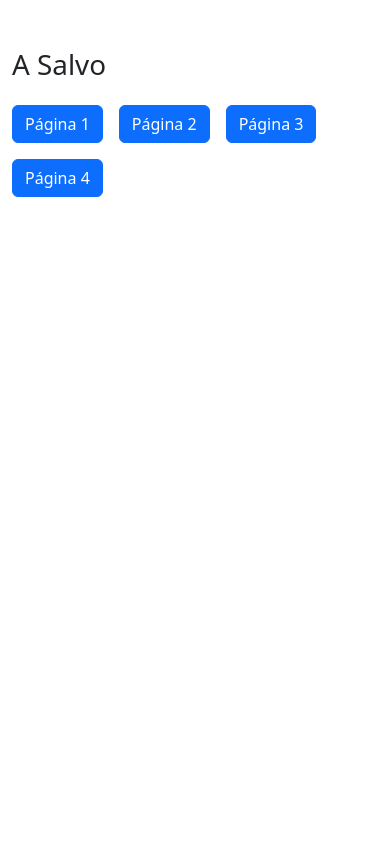
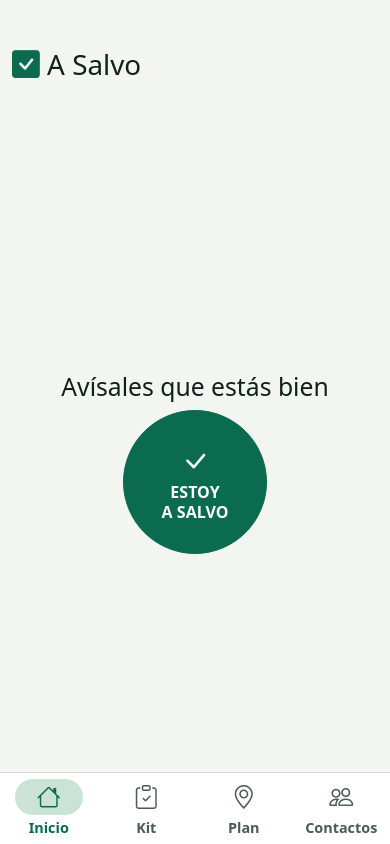
Before and after one commit to sebastiangatica-pro/A-salvo, a plain HTML site: page inicio.html in a window 390 px wide. Drawn offline with nearby package versions, Linux system fonts and the light colour scheme.

Commit message:
Diseño de nav, temas y css custom para los botones, mobile first.

```diff
--- a/css/estilos.css
+++ b/css/estilos.css
@@ -1,3 +1,60 @@
+:root {
+  --nav-h: 72px;
+}
+
 body {
   min-height: 100vh;
+  padding-bottom: calc(var(--nav-h) + env(safe-area-inset-bottom));
 }
+
+.btn-circle {
+  width: 3.5rem;
+  aspect-ratio: 1;
+  padding: 0;
+  border-radius: 50%;
+  display: inline-flex;
+  flex-direction: column;
+  align-items: center;
+  justify-content: center;
+}
+.btn-circle-lg { width: 9rem; aspect-ratio: 1; }
+.bottom-nav {
+  display: flex;
+  justify-content: space-around;
+  align-items: center;
+  height: calc(var(--nav-h) + env(safe-area-inset-bottom));
+  padding-bottom: env(safe-area-inset-bottom);
+  background: var(--as-superficie);
+  border-top: 1px solid var(--as-borde);
+}
+
+.bottom-nav__item {
+  flex: 1;
+  display: flex;
+  flex-direction: column;
+  align-items: center;
+  gap: 2px;
+  color: var(--as-texto-sec);
+  font-weight: 600;
+  font-size: .9rem;
+  text-decoration: none;
+}
+
+.bottom-nav__item:hover {
+  color: var(--as-primario);
+}
+
+.bottom-nav__item i {
+  font-size: 1.5rem;
+  line-height: 1;
+  padding: 6px 22px;
+  border-radius: 999px;
+}
+
+.bottom-nav__item.active {
+  color: var(--as-primario);
+}
+
+.bottom-nav__item.active i {
+  background: var(--as-verde-claro);
+}
--- /dev/null
+++ b/css/tema.css
@@ -0,0 +1,85 @@
+:root {
+  --as-primario:        #0B6B4F; /* hsl(162, 81%, 23%) */
+  --as-primario-hover:  #08543E; /* hsl(162, 83%, 18%) */
+  --as-fondo:           #F3F5F1; /* hsl(90, 17%, 95%)  */
+  --as-superficie:      #FFFFFF; /* hsl(0, 0%, 100%)   */
+  --as-texto:           #10201B; /* hsl(161, 33%, 9%)  */
+  --as-texto-sec:       #4A5A54; /* hsl(158, 10%, 32%) */
+  --as-borde:           #D3DAD4; /* hsl(129, 9%, 84%)  */
+  --as-progreso-fondo:  #E1E7E2; /* hsl(130, 11%, 89%) */
+  --as-verde-claro:     #CBE3D6; /* hsl(148, 30%, 84%) */
+
+  --bs-primary: var(--as-primario);
+  --bs-primary-rgb: 11, 107, 79;
+  --bs-primary-text-emphasis: var(--as-primario-hover);
+  --bs-primary-bg-subtle: var(--as-verde-claro);
+  --bs-primary-border-subtle: var(--as-verde-claro);
+
+  --bs-body-color: var(--as-texto);
+  --bs-body-color-rgb: 16, 32, 27;
+  --bs-emphasis-color: var(--as-texto);
+  --bs-secondary-color: var(--as-texto-sec);
+
+  --bs-body-bg: var(--as-superficie);
+  --bs-body-bg-rgb: 255, 255, 255;
+
+  --bs-border-color: var(--as-borde);
+  --bs-border-color-translucent: var(--as-borde);
+
+  --bs-link-color: var(--as-primario);
+  --bs-link-color-rgb: 11, 107, 79;
+  --bs-link-hover-color: var(--as-primario-hover);
+  --bs-link-hover-color-rgb: 8, 84, 62;
+
+  --bs-focus-ring-color: rgba(11, 107, 79, .25);
+}
+
+body {
+  background-color: var(--as-fondo);
+}
+
+.btn-primary {
+  --bs-btn-bg: var(--as-primario);
+  --bs-btn-border-color: var(--as-primario);
+  --bs-btn-hover-bg: var(--as-primario-hover);
+  --bs-btn-hover-border-color: var(--as-primario-hover);
+  --bs-btn-active-bg: var(--as-primario-hover);
+  --bs-btn-active-border-color: var(--as-primario-hover);
+  --bs-btn-disabled-bg: var(--as-primario);
+  --bs-btn-disabled-border-color: var(--as-primario);
+  --bs-btn-focus-shadow-rgb: 11, 107, 79;
+}
+
+.btn-outline-primary {
+  --bs-btn-color: var(--as-primario);
+  --bs-btn-border-color: var(--as-primario);
+  --bs-btn-hover-bg: var(--as-primario);
+  --bs-btn-hover-border-color: var(--as-primario);
+  --bs-btn-active-bg: var(--as-primario-hover);
+  --bs-btn-active-border-color: var(--as-primario-hover);
+  --bs-btn-disabled-color: var(--as-primario);
+  --bs-btn-disabled-border-color: var(--as-primario);
+  --bs-btn-focus-shadow-rgb: 11, 107, 79;
+}
+
+.progress,
+.progress-stacked {
+  --bs-progress-bg: var(--as-progreso-fondo);
+  --bs-progress-bar-bg: var(--as-primario);
+}
+
+.nav-pills {
+  --bs-nav-pills-link-active-bg: var(--as-primario);
+}
+
+.form-control:focus,
+.form-select:focus,
+.form-check-input:focus {
+  border-color: var(--as-primario);
+  box-shadow: 0 0 0 .25rem rgba(11, 107, 79, .25);
+}
+
+.form-check-input:checked {
+  background-color: var(--as-primario);
+  border-color: var(--as-primario);
+}
--- a/inicio.html
+++ b/inicio.html
@@ -3,22 +3,42 @@
 
   <head>
     <meta charset="utf-8">
-    <meta name="viewport" content="width=device-width, initial-scale=1">
+    <meta name="viewport" content="width=device-width, initial-scale=1, viewport-fit=cover">
     <title>A Salvo</title>
     <link href="https://cdn.jsdelivr.net/npm/bootstrap@5.3.8/dist/css/bootstrap.min.css" rel="stylesheet" integrity="sha384-sRIl4kxILFvY47J16cr9ZwB07vP4J8+LH7qKQnuqkuIAvNWLzeN8tE5YBujZqJLB" crossorigin="anonymous">
+    <link rel="stylesheet" href="https://cdn.jsdelivr.net/npm/bootstrap-icons@1.11.3/font/bootstrap-icons.min.css">
+    <link rel="stylesheet" href="css/tema.css">
     <link rel="stylesheet" href="css/estilos.css">
   </head>
 
-  <body>
+  <body class="d-flex flex-column">
     <main class="container py-5">
-      <h1 class="mb-4">A Salvo</h1>
-      <nav class="d-flex flex-wrap gap-3" aria-label="Navegación a otras páginas">
-        <a class="btn btn-primary" href="pagina1.html">Página 1</a>
-        <a class="btn btn-primary" href="pagina2.html">Página 2</a>
-        <a class="btn btn-primary" href="pagina3.html">Página 3</a>
-        <a class="btn btn-primary" href="pagina4.html">Página 4</a>
-      </nav>
+      <h1 class="mb-4"><i class="bi bi-check-square-fill text-primary"></i> A Salvo</h1>
     </main>
+    <div class="container flex-grow-1 d-flex flex-column justify-content-center align-items-center">
+      <h2>Avísales que estás bien</h2>
+      <a href="mi_aviso.html" class="btn btn-primary btn-circle btn-circle-lg">
+          <i class="bi bi-check-lg fs-1 lh-3" aria-hidden="true"></i>
+          <span class="fw-bold fs-6 lh-sm">ESTOY</span>
+          <span class="fw-bold fs-6 lh-sm">A SALVO</span>
+      </a>
+    </div>
+    <!-- TODO: pendiente navbar desktop -->
+    <nav class="bottom-nav fixed-bottom" aria-label="Navegación principal">
+      <a class="bottom-nav__item active" href="inicio.html" aria-current="page">
+        <i class="bi bi-house" aria-hidden="true"></i><span>Inicio</span>
+      </a>
+      <a class="bottom-nav__item" href="kit.html">
+        <i class="bi bi-clipboard-check" aria-hidden="true"></i><span>Kit</span>
+      </a>
+      <a class="bottom-nav__item" href="plan_familiar.html">
+        <i class="bi bi-geo-alt" aria-hidden="true"></i><span>Plan</span>
+      </a>
+      <a class="bottom-nav__item" href="contactos.html">
+        <i class="bi bi-people" aria-hidden="true"></i><span>Contactos</span>
+      </a>
+    </nav>
+
     <script src="https://cdn.jsdelivr.net/npm/bootstrap@5.3.8/dist/js/bootstrap.bundle.min.js" integrity="sha384-FKyoEForCGlyvwx9Hj09JcYn3nv7wiPVlz7YYwJrWVcXK/BmnVDxM+D2scQbITxI" crossorigin="anonymous"></script>
     <script src="js/script.js"></script>
   </body>
```
Also changed, not shown: contactos.html (+19 -2 lines), kit.html (+19 -2 lines), mi_aviso.html (+19 -2 lines), plan_familiar.html (+19 -2 lines).
